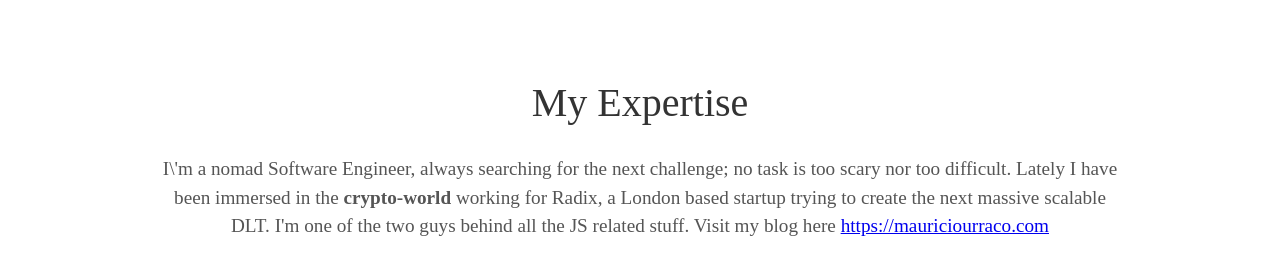
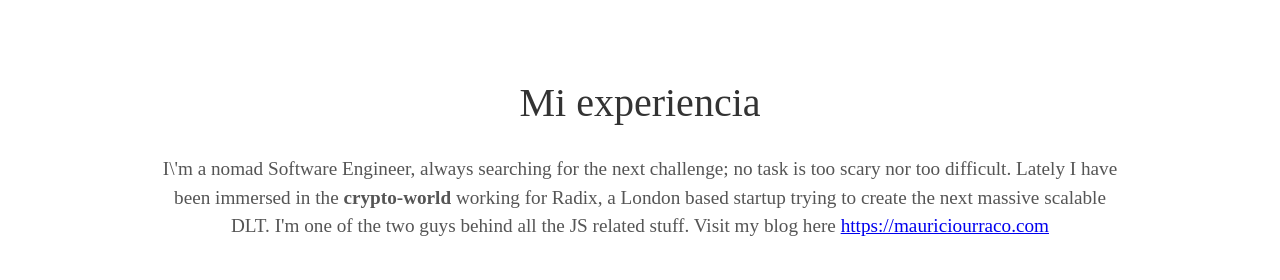
Before and after one commit to DaveNPlay/index, a Jekyll site: the page built from index.html, in a window 1280 px wide. Shown: the part 902-1182 px from the top of the page. Built offline with Jekyll 4.4.1, drawn with Linux system fonts in a browser that asks for light colours; some web fonts are replaced.

Commit message:
Update about.html

```diff
--- a/_includes/about.html
+++ b/_includes/about.html
@@ -1,5 +1,5 @@
 <div class="user-details">
-  <h1>My Expertise</h1>
+  <h1>Mi experiencia</h1>
   <p>{{ site.user_description }}</p>
 </div>
 <div class="user">
```
